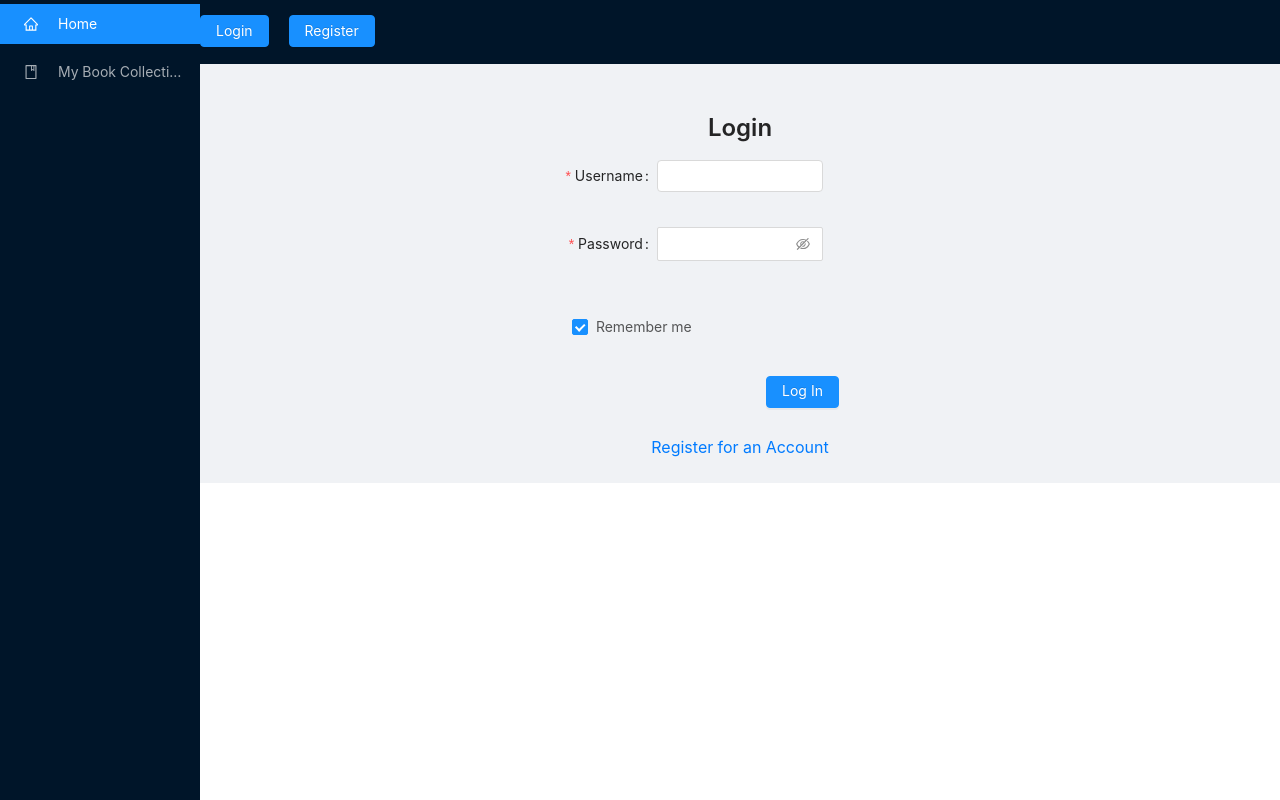
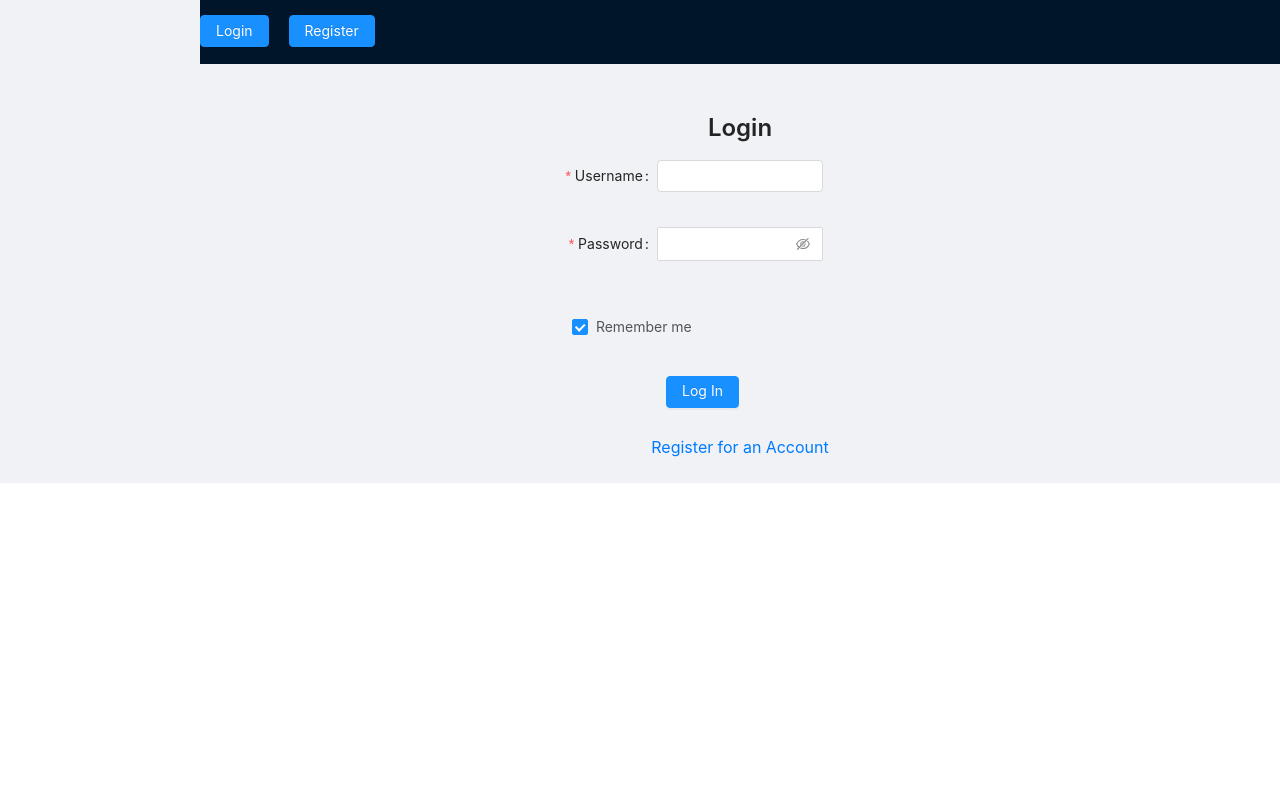
Before and after one commit to jilingy/capstone-project-assembly-gang, a React (Create React App) app in the folder frontend/: page /login in a window 1280 px wide. Built offline with nearby package versions, Linux system fonts and the light colour scheme.

Commit message:
added additional form validation for testing, layout component has access to isAuthenticated property

```diff
--- a/frontend/src/containers/Layout.js
+++ b/frontend/src/containers/Layout.js
@@ -15,7 +15,7 @@ function CustomLayout(props) {
 
   return (
     <Layout>
-    <Sider
+    {props.isAuthenticated ? <Sider
       style={{
         overflow: 'auto',
         height: '100vh',
@@ -32,7 +32,7 @@ function CustomLayout(props) {
           <Link to="/col_list">My Book Collections</Link>
         </Menu.Item>
       </Menu>
-    </Sider>
+    </Sider> : null}
     <Layout className="site-layout" style={{ marginLeft: 200 }}>
       <Header className="site-layout-background" style={{ padding: 0 }}>
         <Menu theme="dark" mode="horizontal" defaultSelectedKeys={['2']}>
--- a/frontend/src/containers/Login.js
+++ b/frontend/src/containers/Login.js
@@ -82,12 +82,12 @@ function Login(props) {
         <Input.Password />
       </Form.Item>
 
-      <Form.Item {...headLayout} name="remember" valuePropName="checked">
-        <Checkbox>Remember me</Checkbox>
+      <Form.Item {...headLayout} name="remember" valuePropName="checked" >
+        <Checkbox >Remember me</Checkbox>
       </Form.Item>
 
       <Form.Item {...tailLayout}>
-        <Button type="primary" htmlType="submit">
+        <Button type="primary" htmlType="submit" style={{ right: 100 }}>
           Log In
         </Button>
       </Form.Item>
--- a/frontend/src/containers/Register.js
+++ b/frontend/src/containers/Register.js
@@ -118,6 +118,10 @@ function Register(props) {
             required: true,
             message: 'Please input your password!',
           },
+          {
+            min: 8,
+            message: 'Password must be at least 8 characters long!'
+          }
         ]}
       >
         <Input.Password />
```
